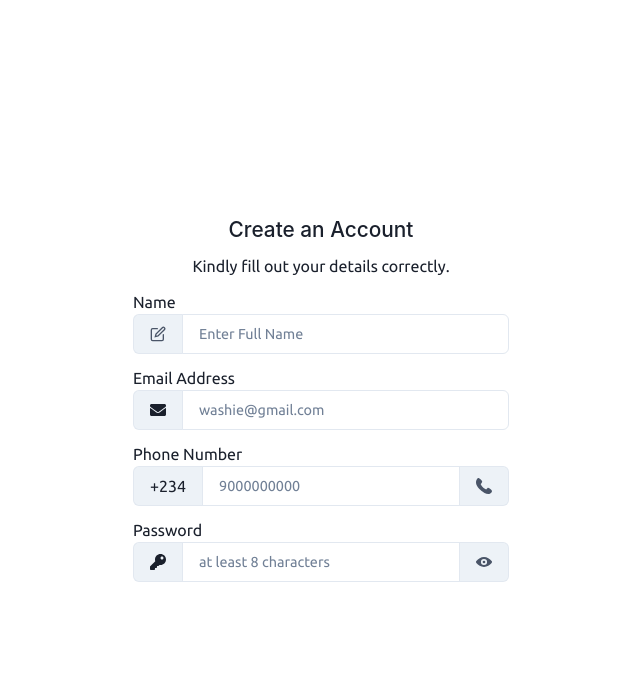
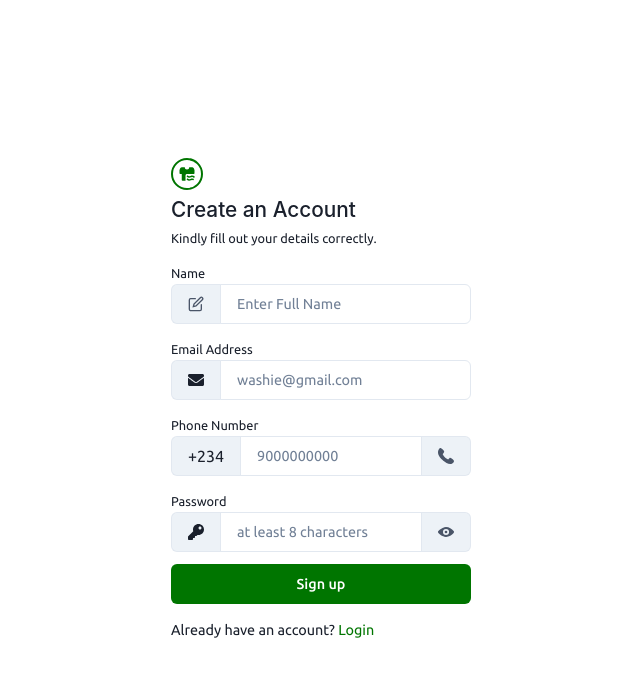
Before and after one commit to codeboyfriend/Wash, a Next.js app: page / in a window 1280 px wide. Shown: the top 676 px of the page, without its empty margins (319-959 px from the left). Built offline with nearby package versions, Linux system fonts and the light colour scheme.

Commit message:
modified signup page

```diff
--- /dev/null
+++ b/components/Logo.js
@@ -0,0 +1,25 @@
+import {
+  RiTShirtAirFill
+} from "react-icons/ri";
+
+import {
+    Text
+} from "@chakra-ui/react";
+
+const Logo = () => {
+  return (
+    <div>
+      <Text sx={{
+        color: '#007500',
+        marginBottom: '.5rem'
+      }}><RiTShirtAirFill style={{
+        padding: '5px',
+        fontSize: '2rem',
+        border: '2px solid #007500',
+        borderRadius: '100%'
+      }} /></Text>
+    </div>
+  )
+}
+
+export default Logo
--- a/css/style.module.css
+++ b/css/style.module.css
@@ -3,11 +3,12 @@
   height: 100vh;
   width: 100vw;
   font-family: "Ubuntu", sans-serif;
+  display: flex;
+  justify-content: center;
+  align-items: center;
 }
 
 .login {
-  height: 100vh;
-  display: flex;
-  justify-content: center;
-  align-items: center;
+  color: #007500;
+  cursor: pointer;
 }/*# sourceMappingURL=style.module.css.map */
--- a/pages/index.js
+++ b/pages/index.js
@@ -7,7 +7,8 @@ import {
   Input,
   InputGroup,
   InputRightAddon,
-  InputLeftAddon
+  InputLeftAddon,
+  Button
 } from '@chakra-ui/react';
 import {
   PhoneIcon,
@@ -20,37 +21,45 @@ import {
   FaKey
 } from "react-icons/fa";
 import { useState } from 'react';
+import Logo from '../components/Logo';
 
 export default function Home() {
   const [countryCode, setCountryCode] = useState('+234');
   const [show, setShow] = useState(true);
 
-  const box = {
-    display: 'flex'
-  }
-
   return (
     <div className={styles.container}>
-      <Stack
+      <Box
         spacing={3}
-        sx={box}
-        className={styles.login}
+        sx={{
+          maxW:'300px',
+          display: 'flex',
+          flexDir: 'column',
+        }}
       >
+        <Logo />
         <Box>
           <Heading
             fontSize={'1.3rem'}
             fontWeight={'500'}
-            display={'block'}
+            marginBottom={'1.5'}
           >Create an Account</Heading>
         </Box>
 
         <Box>
-          <Text>Kindly fill out your details correctly.</Text>
+          <Text
+            fontSize={'.8rem'}
+            marginBottom={'3'}
+          >Kindly fill out your details correctly.</Text>
         </Box>
 
         <Stack spacing={3}>
           <div>
-            <label>Name</label>
+            <label
+              style={{
+                fontSize: '.8rem'
+              }}
+            >Name</label>
             <InputGroup>
               <InputLeftAddon
                 pointerEvents={'none'}
@@ -68,7 +77,11 @@ export default function Home() {
           </div>
 
           <div>
-            <label>Email Address</label>
+            <label
+              style={{
+                fontSize: '.8rem'
+              }}
+            >Email Address</label>
             <InputGroup>
               <InputLeftAddon
                 pointerEvents={'none'}
@@ -85,7 +98,11 @@ export default function Home() {
           </div>
 
           <div>
-            <label>Phone Number</label>
+            <label
+              style={{
+                fontSize: '.8rem'
+              }}
+            >Phone Number</label>
             <InputGroup>
               <InputLeftAddon
                 pointerEvents={'none'}
@@ -107,7 +124,11 @@ export default function Home() {
           </div>
 
           <div>
-            <label>Password</label>
+            <label
+              style={{
+                fontSize: '.8rem'
+              }}
+            >Password</label>
             <InputGroup>
               <InputLeftAddon
                 pointerEvents={'none'}
@@ -122,14 +143,27 @@ export default function Home() {
                 }}
               />
               <InputRightAddon
+                cursor={'pointer'}
                 pointerEvents={''}
                 children={show ? <ViewIcon color={'gray.600'} /> : <ViewOffIcon color={'gray.600'} />}
                 onClick={() => setShow(!show)}
               />
             </InputGroup>
           </div>
+
+          <Button colorScheme={'green'} size={'md'} sx={{
+            backgroundColor: '#007500',
+            color: '#fff',
+            fontWeight: '500',
+            fontSize: '.9rem'
+          }}>Sign up</Button>
         </Stack>
-      </Stack>
+
+        <Text sx={{
+          fontSize: '.9rem',
+          marginTop: '1rem'
+        }}>Already have an account? <span className={styles.login}>Login</span></Text>
+      </Box>
     </div>
   )
 }
--- a/styles/style.scss
+++ b/styles/style.scss
@@ -4,11 +4,12 @@
     height: 100vh;
     width: 100vw;
     font-family: 'Ubuntu', sans-serif;
-}
-
-.login {
-    height: 100vh;
     display: flex;
     justify-content: center;
     align-items: center;
 }
+
+.login {
+    color: #007500;
+    cursor: pointer;
+}
```
Also changed, not shown: pages/Login.js (added, +11 -0 lines), 1 other file (tests, documents, lock files or other folders).
